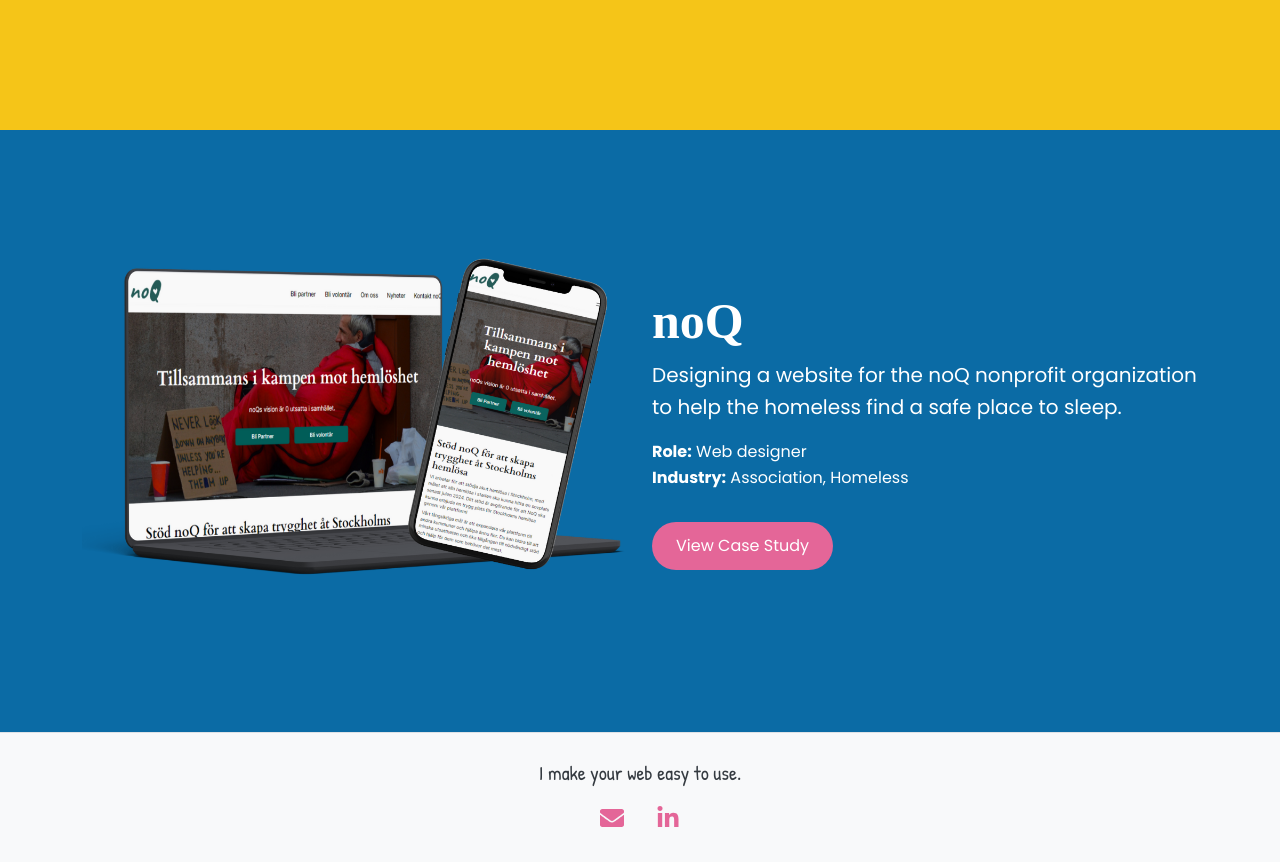
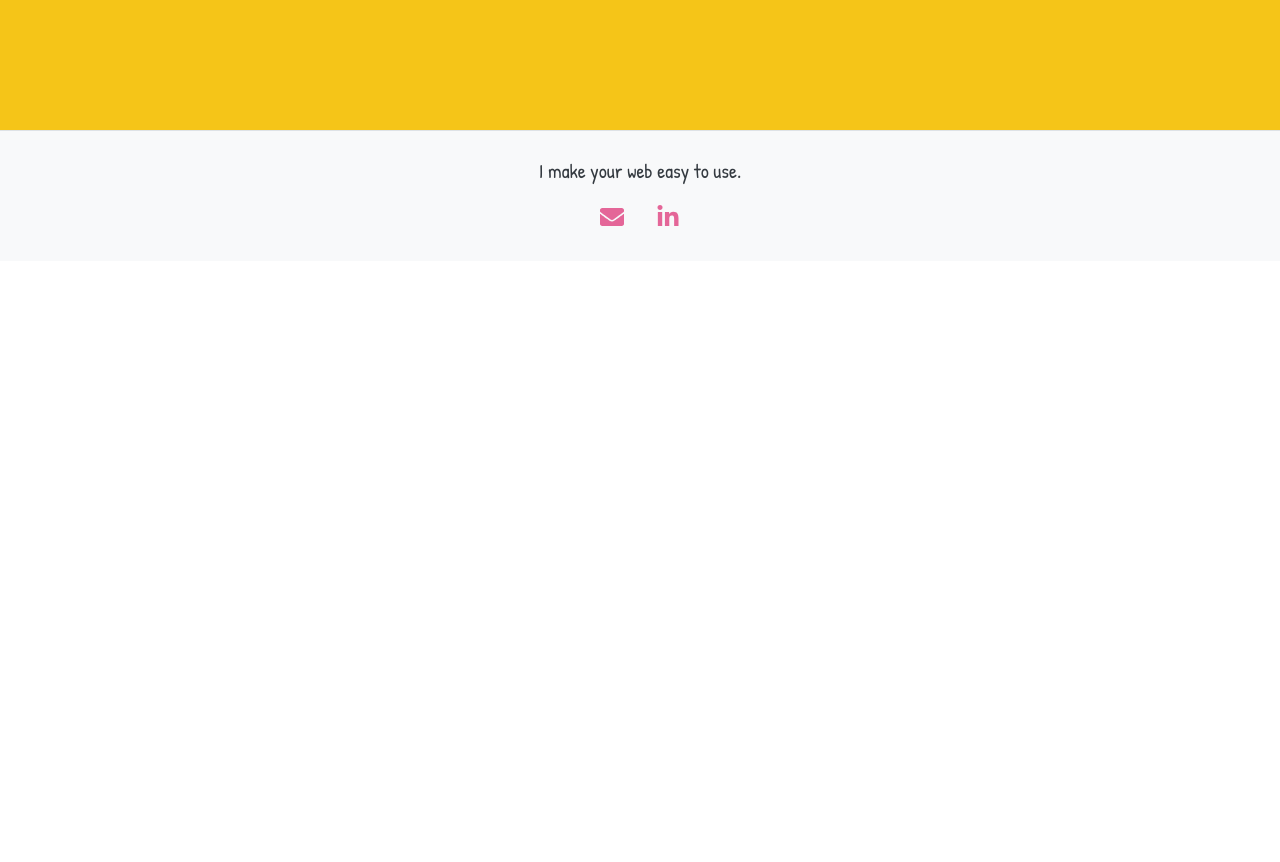
Before and after one commit to Marahkny/Marahs-portofolio, a React (Create React App) app: page / in a window 1280 px wide. Shown: the part 1505-2367 px from the top of the page. After the commit the page ends 1766 px from the top, so only its background shows below. Built offline with nearby package versions, Linux system fonts and the light colour scheme.

Commit message:
fixa about us

```diff
--- a/src/about.css
+++ b/src/about.css
@@ -1,6 +1,3 @@
-
-
-
 
   .about-title {
     font-size: 2.5rem;
--- a/src/about.js
+++ b/src/about.js
@@ -9,7 +9,7 @@
         <>
             <Header />
 
-            <Container className="about-page mt-4 pt-4 mb-5">
+            <Container className="about-page mt-4 pt-4">
       <Row className="justify-content-center">
         <Col xs={12} md={8} >
         <h1 className="display-4" style={{ fontFamily: 'Patrick Hand, cursive', textAlign: 'left',color:'#e46698' }}>Hello, I’m Marah</h1>
--- a/src/header.js
+++ b/src/header.js
@@ -87,7 +87,7 @@
           </div>
 
           <div className="menu-links text-center">
-          <Nav.Link as={Link} to="/about" style={{ fontFamily: 'Patrick Hand, cursive', fontSize: '20px' }}>
+          <Nav.Link as={Link} to="/about" style={{ fontFamily: 'Patrick Hand, cursive', fontSize: '24px' }}>
   About
 </Nav.Link>
             <Nav.Link href="/" style={{ fontFamily: 'Patrick Hand, cursive', fontSize: '24px' }}>
--- a/src/home/case.js
+++ b/src/home/case.js
@@ -101,47 +101,8 @@
 </section>
 
 
-    <section className=" py-5" style={{ backgroundColor: '#0B6BA5', color: '#ffffff' }}>
-      <Container className=" py-5">
-        <Row className=" justify-content-center align-items-center">
-          {/* Bild på vänster sida */}
-          <Col lg={6} md={12} >
-            <img
-              src="/Photos/Namnlös design (48).png"  // Byt ut till korrekt bildväg
-              alt="TechCity"
-              className="img-fluid"
-
-            />
-          </Col>
-
-          {/* Text och knapp på höger sida */}
-          <Col lg={6} md={12} className="text-lg-start  mt-4 mt-lg-0">
-            <h2 style={{ fontSize: '50px', fontWeight: 'bold' }}>noQ</h2>
-            <p style={{ fontSize: '20px' }}>
-            Designing a website for the noQ nonprofit organization to help the homeless find a safe place to sleep.       </p>
-            <p>
-              <strong>Role:</strong> Web designer  <br />
-              <strong>Industry:</strong> Association, Homeless
-            </p>
-            <Button
-  href="#case-study"
-  className="mt-3 no-border-button"
-  style={{
-    backgroundColor: '#E46698',
-
-    border: 'none', // Tar bort bordern
-    padding: '12px 24px', // Lägger till padding
-    borderRadius: '50px'
-  }}
->
-  View Case Study
-</Button>
 
 
-          </Col>
-        </Row>
-      </Container>
-    </section>
     </>
   );
 };
```
Also changed, not shown: src/Header.css (indentation only).
